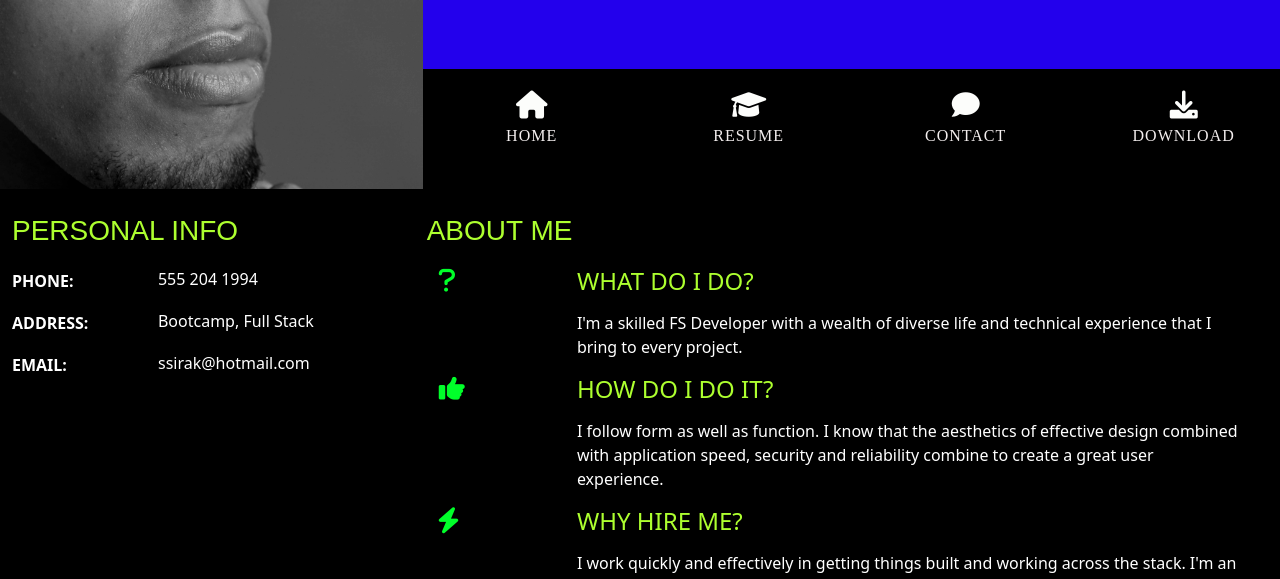
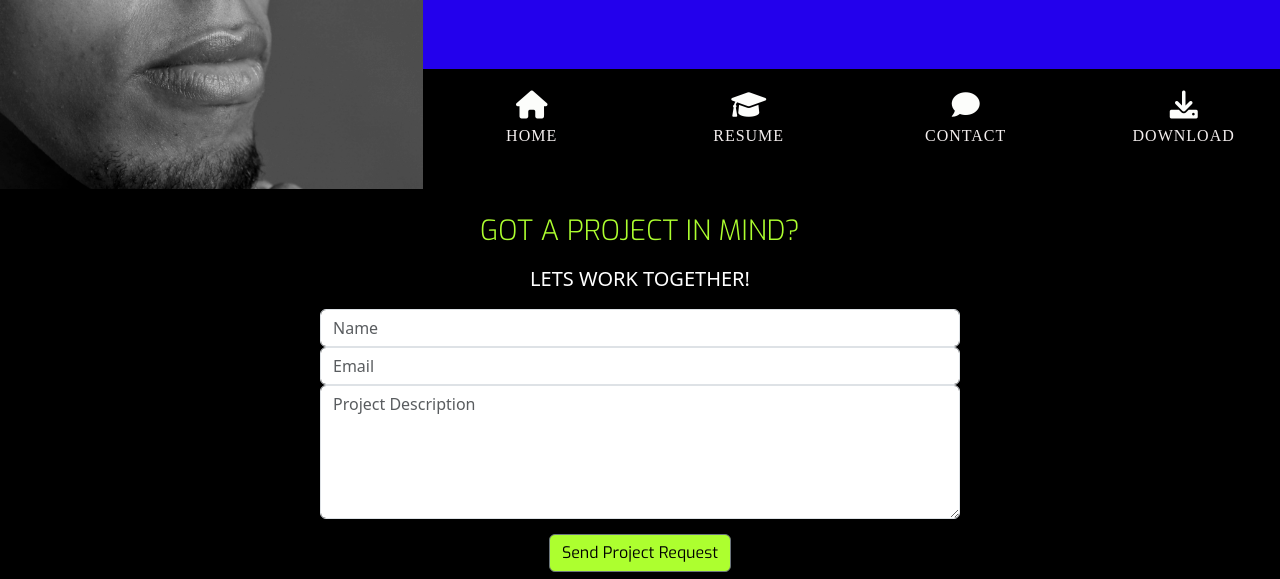
Before and after one commit to Sirak-K/Resume, a website: page contact.html in a window 1280 px wide. Shown: the part 180-759 px from the top of the page. Drawn offline with nearby package versions, Linux system fonts and the light colour scheme.

Commit message:
Resume done

```diff
--- a/assets/css/style.css
+++ b/assets/css/style.css
@@ -30,6 +30,9 @@ background-color: black;
 background-color:black;
 }
 
+.bg-color-contact {
+    color:white;
+}
 
 .ui-menu-color-home{
     background-color: black;
@@ -65,19 +68,6 @@ margin: 0;
 .inline-block {
     display:inline-block;
 }
-
-/* .row-table {
-    display:table;
-    margin: 0;
-    padding: 0;
-} */
-
-/* .section-column {
-    display:table-cell;
-    padding: 0 30px 30px;
-    float: none;
-} */
-
 
 .section-heading,
 .history-heading {
@@ -359,3 +349,38 @@ footer p {
 .history-items {
     margin-bottom: 30px;
 }
+
+/* ----------- CONTACT FORM ----------- */
+
+.contact-heading {
+    font-family: Exo, sans-serif;
+    font-weight: 300;
+    margin-top: 25px;
+    margin-bottom: 20px;
+color: greenyellow;
+}
+
+.center-form {
+    padding-top: 10px;
+    margin: 0 auto;
+    max-width: 70%;
+}
+
+button[type="submit"] {
+    margin-top: 15px;
+    margin-bottom: 20px;
+    color: black;
+    background-color: greenyellow;
+    font-family: Exo;
+}
+
+/* ----------- RESPONSIVENESS ----------- */
+
+@media(min-width:992px) {
+    .center-form {
+        padding-top: 10px;
+        min-height: 240px;
+        margin: 0 auto;
+        max-width: 50%;
+    }
+}
--- a/contact.html
+++ b/contact.html
@@ -12,6 +12,7 @@
 </head>
 
 <body>
+    <!-------------- HEADER (NAV) -------------->
     <header>
         <div class="row">
             <a href="index.html" class="col-md-4 logo">
@@ -29,16 +30,16 @@
                     <div class="col">
                         <ul id="nav" class="list-inline menu-container">
                             <li class="col-6 col-sm-3 ui-menu-color-home list-inline-item menu-item">
-                                <a href="#" class="hvr-sweep-to-bottom">
+                                <a href="index.html" target="_blank" class="hvr-sweep-to-bottom">
                                     <i class="icon-main fa fa-house" aria-hidden="true"></i><span>Home</span></a></li>
                             <li class="col-6 col-sm-3 ui-menu-color-resume list-inline-item menu-item">
-                                <a href="#" class="hvr-sweep-to-bottom">
+                                <a href="resume.html" target="_blank" class="hvr-sweep-to-bottom">
                                     <i class="icon-main fa fa-graduation-cap"></i><span>Resume</span></a></li>
                             <li class="col-6 col-sm-3 ui-menu-color-contact list-inline-item menu-item">
-                                <a href="#" class="hvr-sweep-to-bottom">
+                                <a href="contact.html" target="_blank" class="hvr-sweep-to-bottom">
                                     <i class="icon-main fa fa-comment"></i><span>Contact</span></a></li>
                             <li class="col-6 col-sm-3 ui-menu-color-download list-inline-item menu-item">
-                                <a href="#" class="hvr-sweep-to-bottom">
+                                <a href="assets/cv/[CV] - Sirak Kahsay (2022-12-12).pdf" target="_blank" class="hvr-sweep-to-bottom">
                                     <i class="icon-main fa fa-download"></i><span>Download</span></a></li>
                         </ul>
                     </div>
@@ -47,115 +48,36 @@
             </div>
         </div>
     </header>
+    <!-------------- MAIN CONTENT -------------->
     <section class="container-fluid">
-        <div class="row">
-            <div class="col-md-4 bg-color-personal-info section-column">
-                <div class="row">
-                    <div class="col-12">
-                        <h3 class="section-heading uppercase">
-                            Personal Info
-                        </h3>
+        <div class="row bg-color-contact">
+            <div class="col">
+                <h3 class="contact-heading uppercase text-center">Got a project in mind?</h3>
+                <h5 class="uppercase text-center">Lets work together!</h5>
+            <div class="center-form">
+               <form>
+                <!--Input 1: Name -->
+                <input type="text" name="name" id="fullname" class="form-control"
+                placeholder="Name" required />
+                <!--Input 2: Email -->
+                <input type="email" name="email" id="emailaddress" class="form-control"
+                placeholder="Email" required />
+                <!--Input 3: Textarea -->
+                <textarea rows="5" name="projectsummary" id="projectsummary" class="form-control"
+                placeholder="Project Description"></textarea>
+
+                <div class="form-row text-center">
+                    <div class="col">
+                        <button type="submit" class="btn btn-secondary">Send Project Request</button>
                     </div>
                 </div>
-                <div class="personal-info-item">
-                    <div class="key">
-                        <p class="uppercase">
-                        Phone:
-                        </p>
-                    </div>
-                <div class="value">
-                    <p>
-                        555 204 1994
-                    </p>
-                    </div>
-
-                    <div class="key">
-                        <p class="uppercase">
-                        Address:
-                        </p>
-                    </div>
-                <div class="value">
-                    <p>
-                        Bootcamp, Full Stack
-                    </p>
-                    </div>
-
-                    <div class="key">
-                        <p class="uppercase">
-                        Email:
-                        </p>
-                    </div>
-                <div class="value">
-                    <p>
-                        ssirak@hotmail.com
-                    </p>
-                    </div>
-
-                </div>
+               </form>
             </div>
-            <div class="col-md-8 bg-color-three-reasons">
-                <div class="row">
-                    <div class="col">
-                        <h3 class="section-heading uppercase">About Me</h3>
-                    </div>
-                </div>
-
-                <div class="row">
-                    <div class="col-10 offset-1 offset-sm-0 col-sm-4 col-md-6"></div>
-                        <div class="row">
-                            <div class="col-2">
-                                <i class="three-reasons-icon fa fa-question"
-                                aria-hidden="true"></i>
-                            </div>
-                            <div class="col-10">
-                                <h4 class="three-reasons-heading uppercase">What do I do?</h4>
-                            <p>I'm a skilled FS Developer with a wealth of diverse
-                                life and technical experience that I bring to every project.
-                            </p>
-                            </div>
-                        </div>
-                    </div>
-                <div class="row">
-                        <div class="col-10 offset-1 offset-sm-0 col-sm-4 col-md-6"></div>
-                            <div class="row">
-                                <div class="col-2">
-                                    <i class="three-reasons-icon fa fa-thumbs-up"
-                                    aria-hidden="true"></i>
-                                </div>
-                                <div class="col-10">
-                                    <h4 class="three-reasons-heading uppercase">How do I do it?</h4>
-                                <p>I follow form as well as function. I know that the aesthetics of
-                                    effective design combined with application speed, security and
-                                    reliability combine to create a great user experience.
-                                </p>
-                                </div>
-                            </div>
-                    </div>
-
-                    <div class="row">
-                        <div class="col-10 offset-1 offset-sm-0 col-sm-4 col-md-6"></div>
-                            <div class="row">
-                                <div class="col-2">
-                                    <i class="three-reasons-icon fa fa-bolt"
-                                    aria-hidden="true"></i>
-                                </div>
-                                <div class="col-10">
-                                    <h4 class="three-reasons-heading uppercase">Why hire me?</h4>
-                                <p>I work quickly and effectively in getting things built and working
-                                    across the stack. I'm an excellent communicator who thrives in
-                                    bright and enthusiastic teams and I'm also a self-starter
-                                    when working solo.
-                                </p>
-                                </div>
-                            </div>
-                    </div>
-
-                </div>
             </div>
         </div>
 
     </section>
-
+    <!-------------- FOOTER -------------->
     <footer class="container-fluid">
         <div id="footer-details" class="row">
             <div class="col-sm-4">
@@ -170,7 +92,7 @@
                 <h5 class="uppercase general-sub">Download</h5>
                 <p class="inline-block">
                     Need a printable version of my CV? Download it here.
-                    <a href="#" target="_blank" class="cv-pdf">
+                    <a href="assets/cv/[CV] - Sirak Kahsay (2022-12-12).pdf" target="_blank" class="cv-pdf">
                         <i class="fa fa-download" aria-hidden="true"></i>
                         <span class="sr-only">Download Link.</span>
                     </a>
@@ -215,6 +137,5 @@
         </div>
     </footer>
 
-
-
 </body>
+</html>
```
Also changed, not shown: index.html (+8 -7 lines), resume.html (+8 -8 lines), 1 other file.
